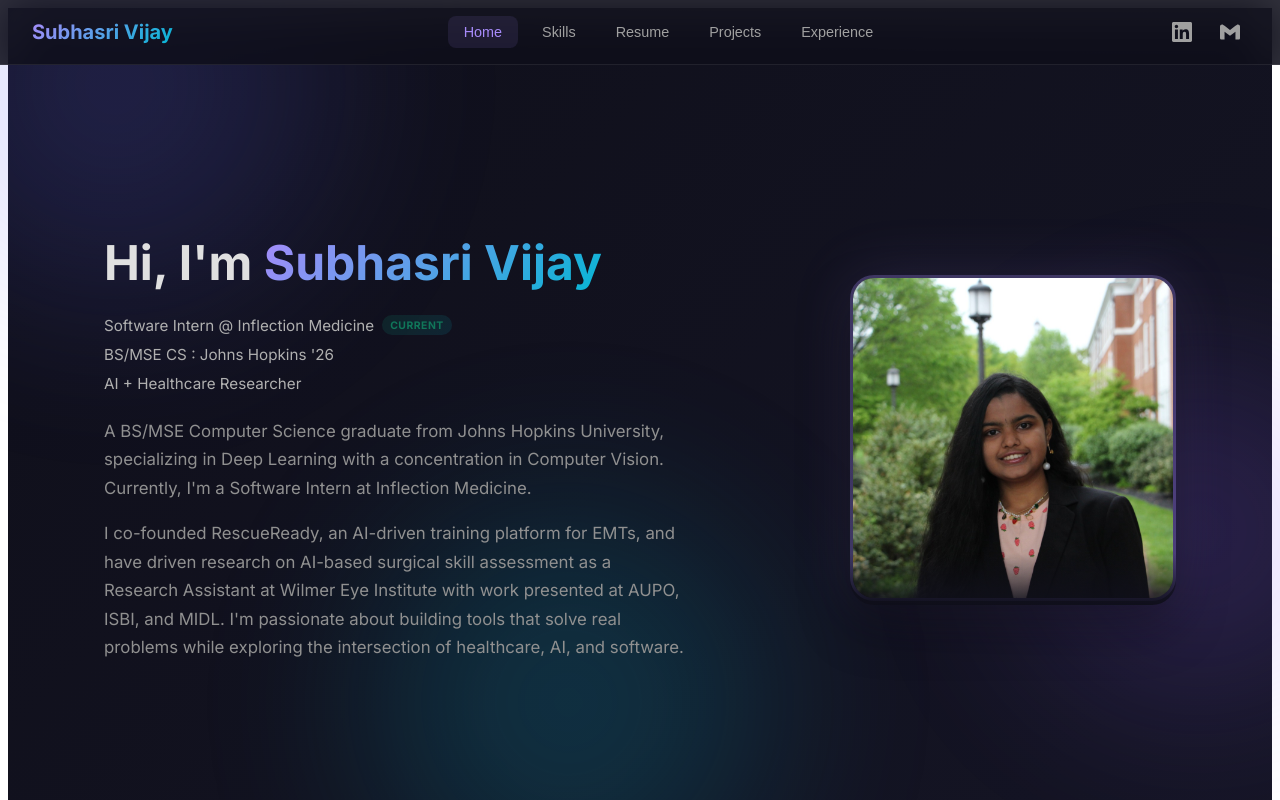
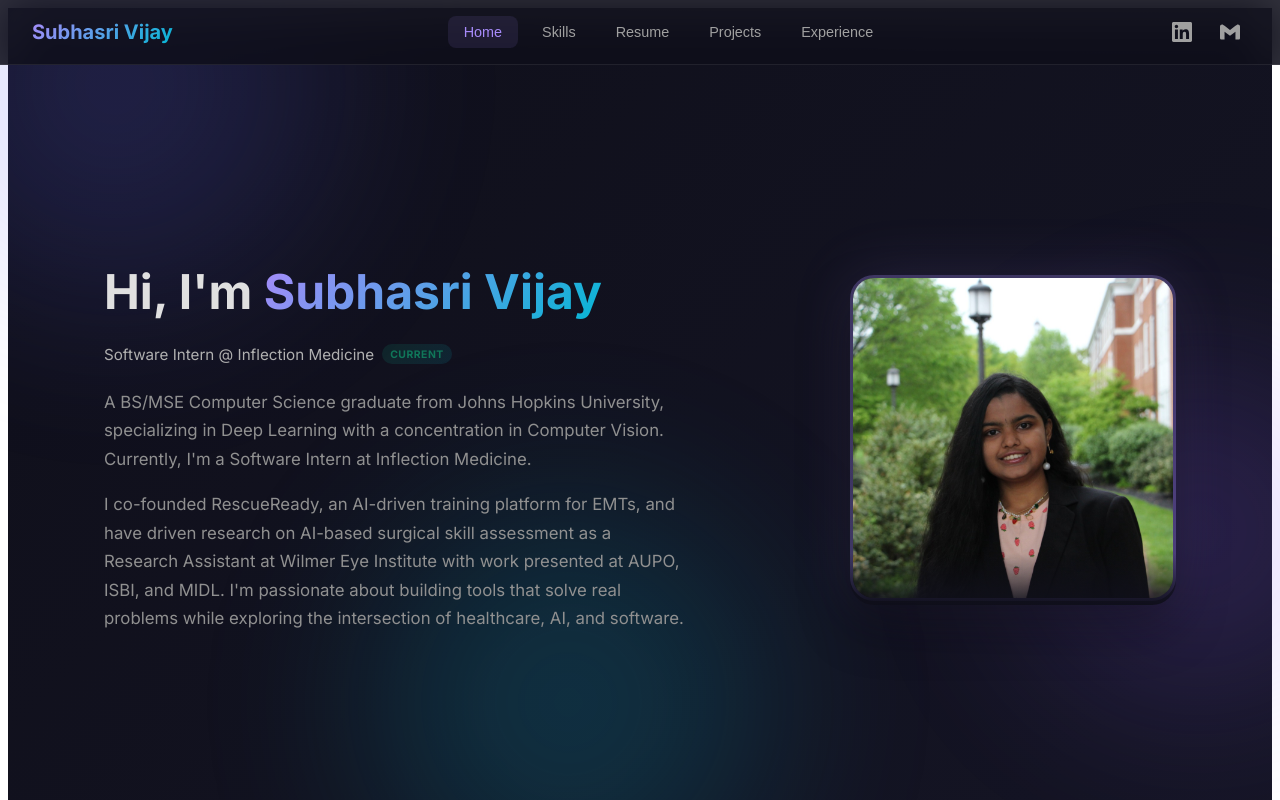
Before and after one commit to subhasrivijay/subhasrivijay.github.io, a React (Vite) app: page / in a window 1280 px wide. Shown: the top 800 px of the page. Built offline with nearby package versions, Linux system fonts and the light colour scheme.

Commit message:
Minor changes

```diff
--- a/src/pages/Home.tsx
+++ b/src/pages/Home.tsx
@@ -110,14 +110,7 @@ export default function Home() {
                 <span className={styles.currentBadge}>Current</span>
               </span>
             </div>
-            <div className={styles.highlightItem}>
-              <span>BS/MSE CS : Johns Hopkins '26</span>
-            </div>
-            <div className={styles.highlightItem}>
-              <span>AI + Healthcare Researcher</span>
-            </div>
           </div>
-
           <div className={styles.descriptionWrap}>
             <p className={styles.description}>
               A BS/MSE Computer Science graduate from Johns Hopkins University, specializing in Deep Learning with a concentration in Computer Vision. Currently, I'm a Software Intern at Inflection Medicine.
```
